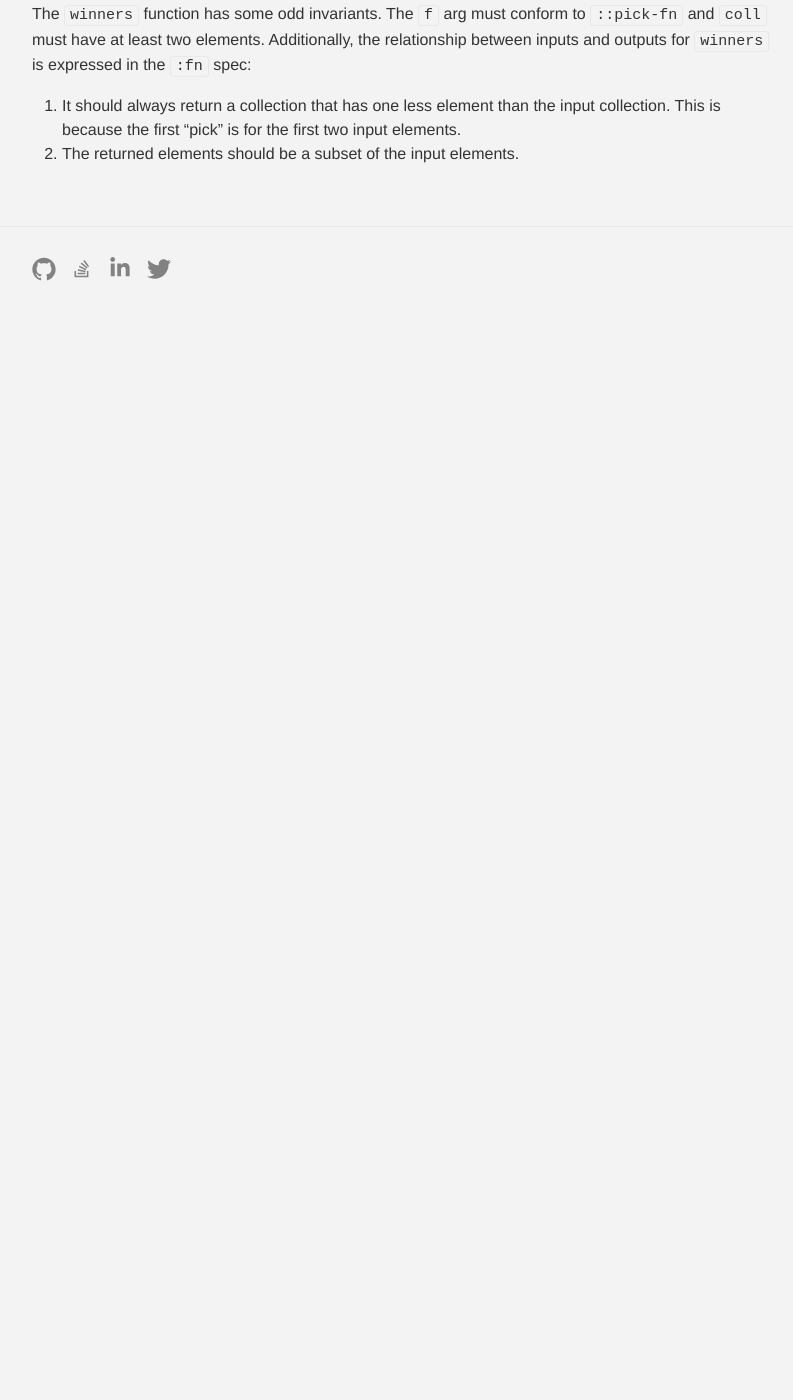
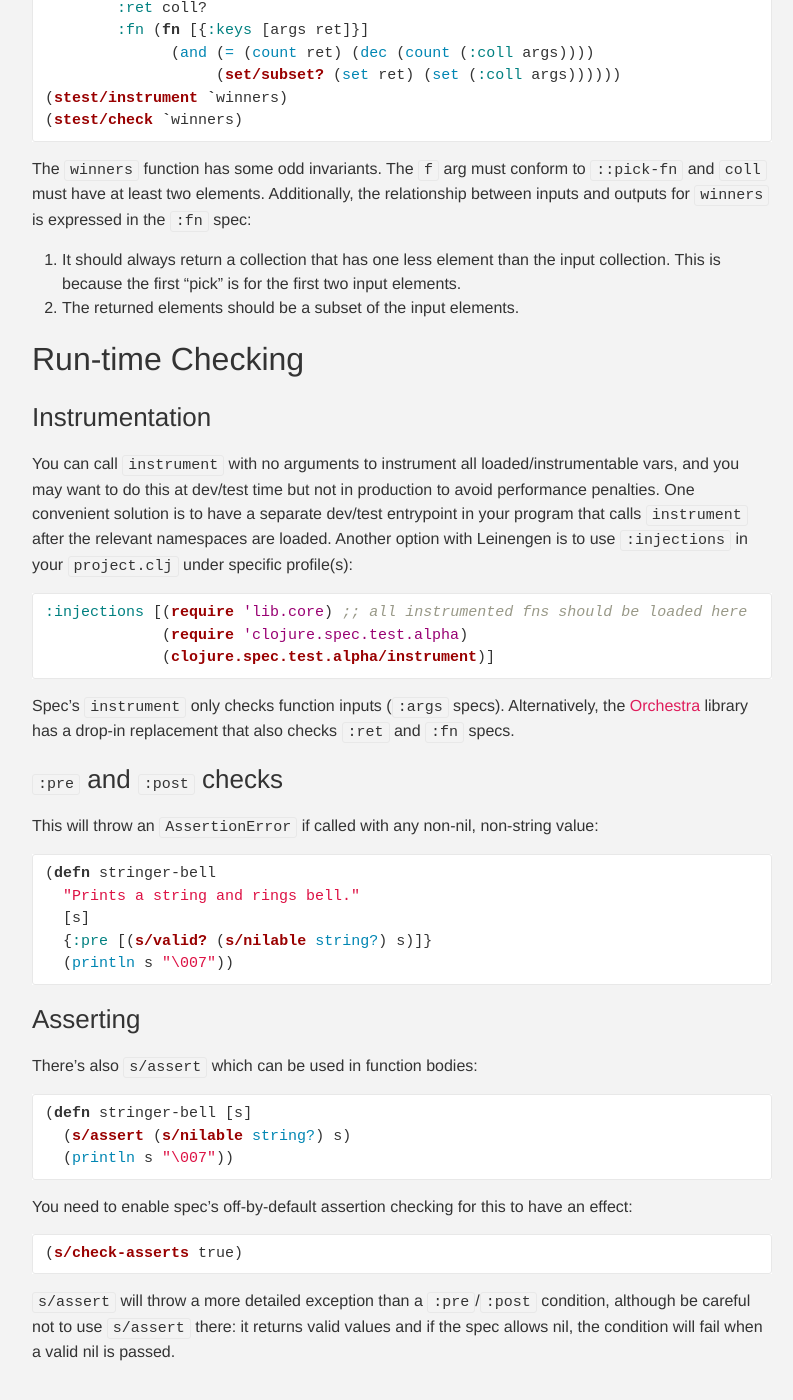
Before and after one commit to taylorwood/taylorwood.github.io, a Jekyll site: the page built from _posts/2017-10-15-fspec.markdown, in a window 1280 px wide and 1400 px high, scrolled down 3288 px. Shown: the whole window, without its empty margins (238-1031 px from the left). Built offline with Jekyll 4.4.1, drawn with Linux system fonts in a browser that asks for light colours; before the commit the page ends 3629 px from its top, so only the background shows below that; some of the changed text lies outside the part shown.

Commit message:
Run-time checks

````diff
--- a/_posts/2017-10-15-fspec.markdown
+++ b/_posts/2017-10-15-fspec.markdown
@@ -5,7 +5,7 @@ date:   2017-10-15 12:00:00
 tags:   clojure spec fspec fdef
 ---
 
-_Here are some illustrative examples of spec'n out functions: their inputs, outputs, and the relationships between them._
+Clojure.spec for functions by example: their inputs, outputs, and the relationships between them. Updated 3/26/2018.
 
 # Simple Input & Output
 
@@ -19,10 +19,9 @@ We have a simple function that takes a single argument and returns a set:
 
 Function specs are typically defined with `s/fdef`. Let's provide a spec for the arguments:
 ```clojure
-(s/fdef digits
-        :args (s/cat :just-an-int int?))
+(s/fdef digits :args (s/cat :just-an-int int?))
 ```
-Function arguments are generally spec'd using `s/cat`, treating the arguments as a tagged concatenation. Here we only have one argument and we want it to be an integer.
+Function argument lists can be spec'd with `s/cat`, treating the arguments as a tagged concatenation or sequence. (If you think about it, `defn` function arguments are just a vector, man.) Here we only have one argument and we want it to be an integer. Note that the function's argument names and the keywords used to describe them in the `s/cat` spec do not have to match, though they do in this example.
 
 We can now `instrument` the function to assert calls against its `:args` spec:
 ```clojure
@@ -93,9 +92,9 @@ Here's a spec for a function that takes _any_ two arguments and returns one of t
                       (= (:ret %) (:b (:args %)))))
     #(gen/return (fn [a b] (rand-nth [a b])))))
 ```
-This spec is "free standing" in the sense that it's registered to a keyword rather than a function symbol via `s/fdef`. This is defined via `s/def` and `s/fspec` (not `s/fdef`) because I want to use this function spec in more than one place, and specify a custom generator. The generator returns a function that returns one of its arguments randomly.
+This function spec is registered to a qualified keyword rather than a function symbol via `s/fdef`. This is defined with `s/def` and `s/fspec` because I want to use this function spec in more than one place, and specify a custom generator. Notice the additional `:fn` spec that asserts the returned value is one of the input values. This spec will be checked when we `check` the function with generative tests.
 
-Notice the additional `:fn` spec that asserts the returned value is one of the input values. This spec will be checked when we `check` the function with generative tests.
+I use `s/with-gen` to specify a custom generator that returns a function that returns one of its arguments randomly. I could however just allow spec to create a function generator from my function spec; the generated functions would return random samples of its `:ret` spec, and any calls would have their arguments asserted against its `:args` spec. A spec-generated function would not be desirable in this contrived example because we want to ensure the function always returns something it was given.
 
 How about this for some implementation of `::pick-fn`:
 ```clojure
@@ -136,3 +135,41 @@ And a spec for the function:
 The `winners` function has some odd invariants. The `f` arg must conform to `::pick-fn` and `coll` must have at least two elements. Additionally, the relationship between inputs and outputs for `winners` is expressed in the `:fn` spec:
 1. It should always return a collection that has one less element than the input collection. This is because the first "pick" is for the first two input elements.
 2. The returned elements should be a subset of the input elements.
+
+## Run-time Checking
+
+### Instrumentation
+
+You can call `instrument` with no arguments to instrument all loaded/instrumentable vars, and you may want to do this at dev/test time but not in production to avoid performance penalties. One convenient solution is to have a separate dev/test entrypoint in your program that calls `instrument` after the relevant namespaces are loaded. Another option with Leinengen is to use `:injections` in your `project.clj` under specific profile(s):
+```clojure
+:injections [(require 'lib.core) ;; all instrumented fns should be loaded here
+             (require 'clojure.spec.test.alpha)
+             (clojure.spec.test.alpha/instrument)]
+```
+
+Spec's `instrument` only checks function inputs (`:args` specs). Alternatively, the [Orchestra](https://github.com/jeaye/orchestra) library has a drop-in replacement that also checks `:ret` and `:fn` specs.
+
+### `:pre` and `:post` checks
+
+This will throw an `AssertionError` if called with any non-nil, non-string value:
+```clojure
+(defn stringer-bell
+  "Prints a string and rings bell."
+  [s]
+  {:pre [(s/valid? (s/nilable string?) s)]}
+  (println s "\007"))
+```
+
+### Asserting
+
+There's also `s/assert` which can be used in function bodies:
+```clojure
+(defn stringer-bell [s]
+  (s/assert (s/nilable string?) s)
+  (println s "\007"))
+```
+You need to enable spec's off-by-default assertion checking for this to have an effect:
+```clojure
+(s/check-asserts true)
+```
+`s/assert` will throw a more detailed exception than a `:pre`/`:post` condition, although be careful not to use `s/assert` there: it returns valid values and if the spec allows nil, the condition will fail when a valid nil is passed.
````
